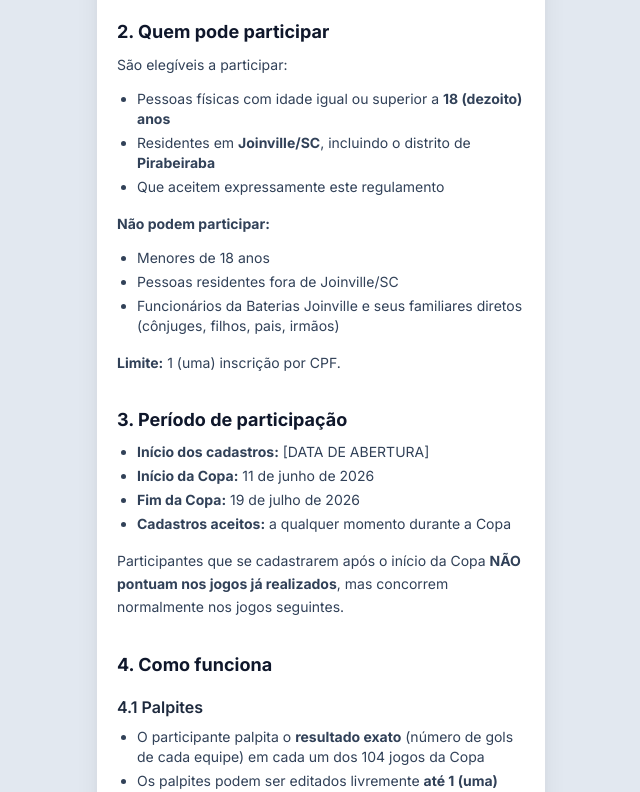
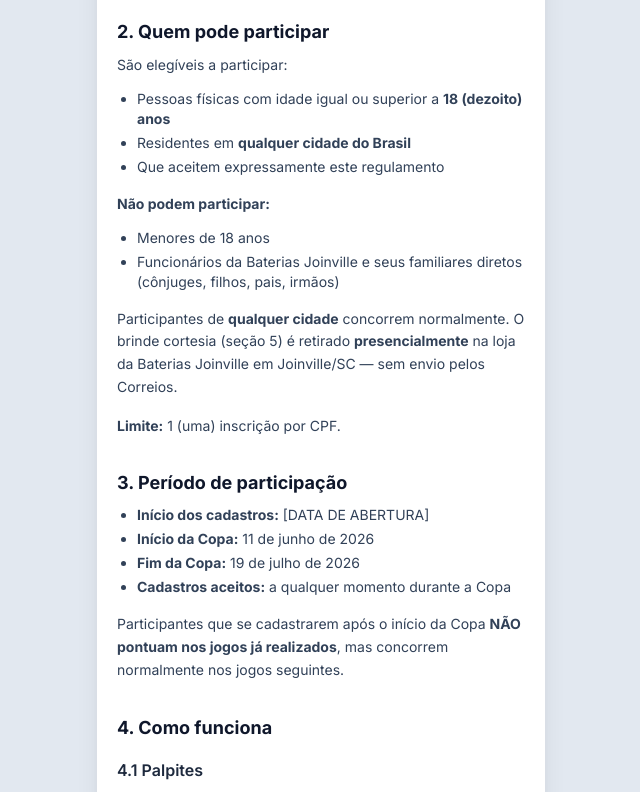
Before and after one commit to bateriasjoinville/bolao-baterias-joinville, a Next.js app: page /regulamento in a window 1280 px wide. Shown: the part 580-1372 px from the top of the page, without its empty margins (319-959 px from the left). Built offline with nearby package versions, Linux system fonts and the light colour scheme; no server answers.

Commit message:
fix(copy): reflete abertura pro Brasil na home, metadata e regulamento (elegibilidade, retirada do brinde e LGPD)

```diff
--- a/app/layout.tsx
+++ b/app/layout.tsx
@@ -19,7 +19,7 @@ export const metadata: Metadata = {
   metadataBase: new URL(SITE_URL),
   title: "Bolão Copa 2026 · Baterias Joinville",
   description:
-    "Bolão gratuito da Copa do Mundo 2026. Palpita os 104 jogos e leva 1 Bateria Moura 60Ah de cortesia se for o melhor palpiteiro. Só pra Joinville e Pirabeiraba.",
+    "Bolão gratuito da Copa do Mundo 2026. Palpita os 104 jogos e leva 1 Bateria Moura 60Ah de cortesia se for o melhor palpiteiro. Aberto pra todo o Brasil, com foco em Joinville.",
   manifest: "/manifest.webmanifest",
   appleWebApp: {
     capable: true,
--- a/app/regulamento/page.tsx
+++ b/app/regulamento/page.tsx
@@ -62,8 +62,7 @@ export default function RegulamentoPage() {
                 <strong>18 (dezoito) anos</strong>
               </li>
               <li>
-                Residentes em <strong>Joinville/SC</strong>, incluindo o
-                distrito de <strong>Pirabeiraba</strong>
+                Residentes em <strong>qualquer cidade do Brasil</strong>
               </li>
               <li>Que aceitem expressamente este regulamento</li>
             </Bullets>
@@ -73,12 +72,18 @@ export default function RegulamentoPage() {
             </p>
             <Bullets>
               <li>Menores de 18 anos</li>
-              <li>Pessoas residentes fora de Joinville/SC</li>
               <li>
                 Funcionários da Baterias Joinville e seus familiares diretos
                 (cônjuges, filhos, pais, irmãos)
               </li>
             </Bullets>
+
+            <p className="mt-4">
+              Participantes de <strong>qualquer cidade</strong> concorrem
+              normalmente. O brinde cortesia (seção 5) é retirado{" "}
+              <strong>presencialmente</strong> na loja da Baterias Joinville em
+              Joinville/SC — sem envio pelos Correios.
+            </p>
 
             <p className="mt-4">
               <strong>Limite:</strong> 1 (uma) inscrição por CPF.
@@ -261,11 +266,6 @@ export default function RegulamentoPage() {
                 similar) confirmando idade igual ou superior a 18 anos
               </li>
               <li>
-                <strong>Comprovante de residência em Joinville</strong> (conta
-                de luz, água, gás, internet, ou similar), com data de emissão
-                de até 90 (noventa) dias
-              </li>
-              <li>
                 Confirmação de identidade do cadastro (CPF e WhatsApp
                 informados)
               </li>
@@ -287,7 +287,7 @@ export default function RegulamentoPage() {
               <li>CPF</li>
               <li>WhatsApp</li>
               <li>Idade</li>
-              <li>Bairro</li>
+              <li>Cidade e estado (e bairro, no caso de Joinville)</li>
               <li>Instagram (se fornecido voluntariamente)</li>
             </Bullets>
 
--- a/components/home/como-funciona.tsx
+++ b/components/home/como-funciona.tsx
@@ -1,7 +1,8 @@
 const PASSOS = [
   {
     titulo: "Cadastra em 1 minuto",
-    descricao: "Nome, CPF, WhatsApp e bairro. Só Joinville e Pirabeiraba.",
+    descricao:
+      "Nome, CPF, WhatsApp e cidade. Aberto pra todo o Brasil, com foco em Joinville.",
   },
   {
     titulo: "Palpita os 104 jogos",
```
